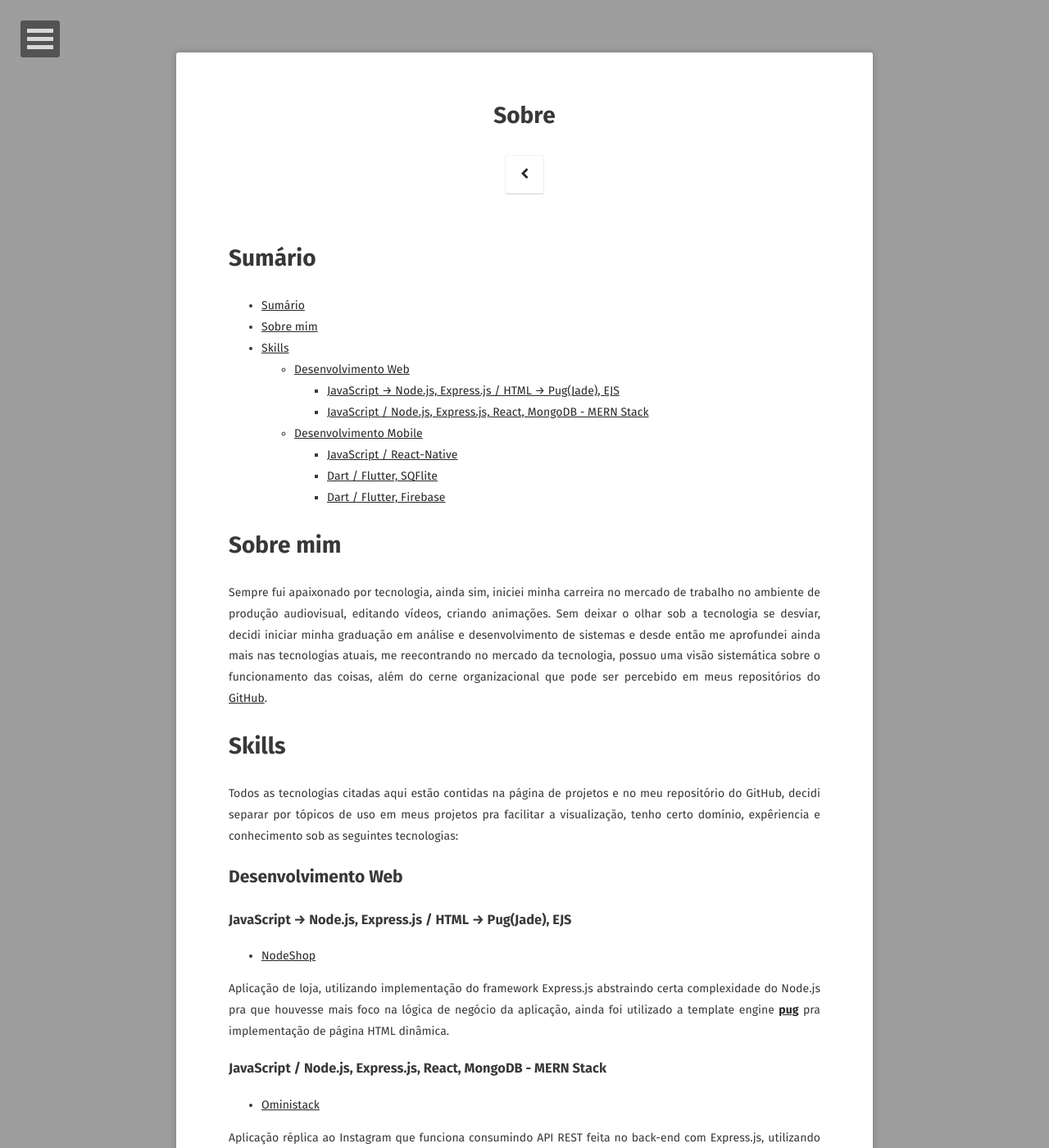
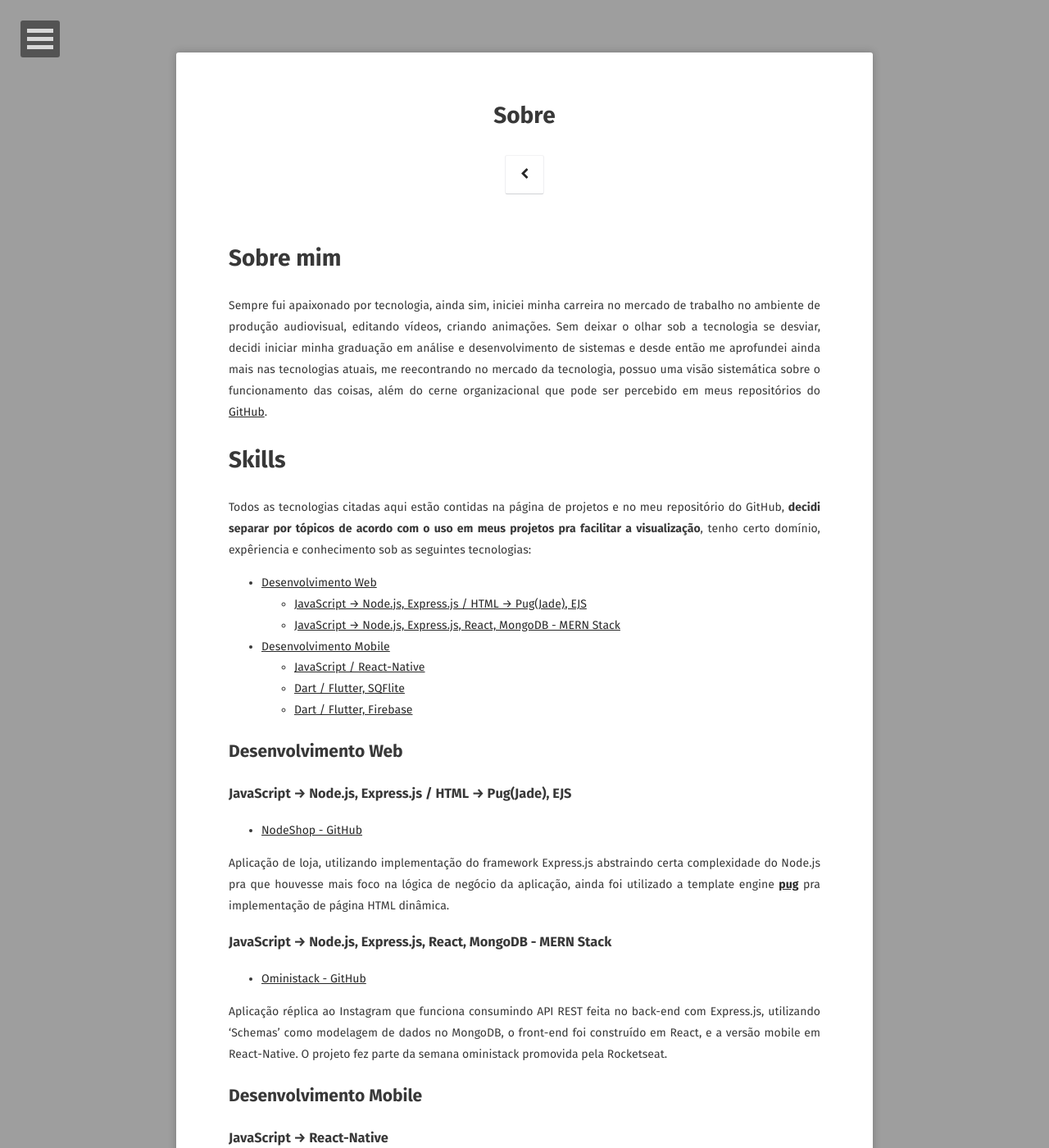
Before and after one commit to jsdaniell/jsdaniell.github.io, a Jekyll site: the page built from about/index.md, in a window 1280 px wide and 1400 px high. Shown: the whole window at 82% size. Built offline with Jekyll 4.4.1, drawn with Linux system fonts in a browser that asks for light colours; some web fonts are replaced; some of the changed text lies outside the part shown.

Commit message:
Página 'Sobre alterada'

```diff
--- a/about/index.md
+++ b/about/index.md
@@ -6,59 +6,57 @@ date: 2019-06-15
 comments: false
 ---
 
-# Sumário
-
-- [Sumário](#sum%C3%A1rio)
-- [Sobre mim](#sobre-mim)
-- [Skills](#skills)
-  - [Desenvolvimento Web](#desenvolvimento-web)
-    - [JavaScript → Node.js, Express.js / HTML → Pug(Jade), EJS](#javascript-%E2%86%92-nodejs-expressjs--html-%E2%86%92-pugjade-ejs)
-    - [JavaScript / Node.js, Express.js, React, MongoDB - MERN Stack](#javascript--nodejs-expressjs-react-mongodb---mern-stack)
-  - [Desenvolvimento Mobile](#desenvolvimento-mobile)
-    - [JavaScript / React-Native](#javascript--react-native)
-    - [Dart / Flutter, SQFlite](#dart--flutter-sqflite)
-    - [Dart / Flutter, Firebase](#dart--flutter-firebase)
-
 # Sobre mim
 
 Sempre fui apaixonado por tecnologia, ainda sim, iniciei minha carreira no mercado de trabalho no ambiente de produção audiovisual, editando vídeos, criando animações. Sem deixar o olhar sob a tecnologia se desviar, decidi iniciar minha graduação em análise e desenvolvimento de sistemas e desde então me aprofundei ainda mais nas tecnologias atuais, me reecontrando no mercado da tecnologia, possuo uma visão sistemática sobre o funcionamento das coisas, além do cerne organizacional que pode ser percebido em meus repositórios do [GitHub](github.com/jsdaniell).
 
 # Skills
 
-Todos as tecnologias citadas aqui estão contidas na página de projetos e no meu repositório do GitHub, decidi separar por tópicos de uso em meus projetos pra facilitar a visualização, tenho certo domínio, expêriencia e conhecimento sob as seguintes tecnologias:
+Todos as tecnologias citadas aqui estão contidas na página de projetos e no meu repositório do GitHub, **decidi separar por tópicos de acordo com o uso em meus projetos pra facilitar a visualização**, tenho certo domínio, expêriencia e conhecimento sob as seguintes tecnologias:
+
+
+
+<!-- ommit in TOC -->
+  - [Desenvolvimento Web](#desenvolvimento-web)
+    - [JavaScript → Node.js, Express.js / HTML → Pug(Jade), EJS](#javascript-%E2%86%92-nodejs-expressjs--html-%E2%86%92-pugjade-ejs)
+    - [JavaScript → Node.js, Express.js, React, MongoDB - MERN Stack](#javascript-%E2%86%92-nodejs-expressjs-react-mongodb---mern-stack)
+  - [Desenvolvimento Mobile](#desenvolvimento-mobile)
+    - [JavaScript / React-Native](#javascript--react-native)
+    - [Dart / Flutter, SQFlite](#dart--flutter-sqflite)
+    - [Dart / Flutter, Firebase](#dart--flutter-firebase)
 
 ## Desenvolvimento Web
 
 ### JavaScript → Node.js, Express.js / HTML → Pug(Jade), EJS
 
-- [NodeShop](https://github.com/jsdaniell/nodeshop)
+- [NodeShop - GitHub](https://github.com/jsdaniell/nodeshop)
 
 Aplicação de loja, utilizando implementação do framework Express.js abstraindo certa complexidade do Node.js pra que houvesse mais foco na lógica de negócio da aplicação, ainda foi utilizado a template engine **[pug](https://pugjs.org/api/getting-started.html)** pra implementação de página HTML dinâmica.
 
-### JavaScript / Node.js, Express.js, React, MongoDB - MERN Stack
+### JavaScript → Node.js, Express.js, React, MongoDB - MERN Stack
 
-- [Oministack](https://github.com/jsdaniell/oministack)
+- [Oministack - GitHub](https://github.com/jsdaniell/oministack)
 
 Aplicação réplica ao Instagram que funciona consumindo API REST feita no back-end com Express.js, utilizando 'Schemas' como modelagem de dados no MongoDB, o front-end foi construído em React, e a versão mobile em React-Native. O projeto fez parte da semana oministack promovida pela Rocketseat.
 
 ## Desenvolvimento Mobile
 
-### JavaScript / React-Native
+### JavaScript → React-Native
 
-- [Oministack](https://github.com/jsdaniell/oministack)
+- [Oministack - GitHub](https://github.com/jsdaniell/oministack)
 
 Neste mesmo repositório está a versão mobile do projeto construído na semana oministack, a aplicação mobile foi implementada em React-Native e consumindo a mesma API da versão Web da aplicação.
 
-### Dart / Flutter, SQFlite
+### Dart → Flutter, SQFlite
 
-[Lista de Contatos utilizando banco de dados relacional no Flutter](https://github.com/jsdaniell/contact_list_app)
+[Lista de Contatos utilizando banco de dados relacional no Flutter - GitHub](https://github.com/jsdaniell/contact_list_app)
 
 Um dos meus primeiros projetos utilizando o framework de desenvolvimento mobile Flutter, implementando persistência de dados local no próprio dispositivo, nesse projeto foi utilizado o plugin 'SQFlite' para possibilitar a implementação.
 
-[Meu artigo sobre implementação do SQFlite](https://jsdaniell.gitbook.io/source-code/flutter/utilizando-sqflite-para-criar-e-manipular-um-banco-de-dados-com-flutter)
+[Meu artigo sobre implementação do SQFlite - GitHub](https://jsdaniell.gitbook.io/source-code/flutter/utilizando-sqflite-para-criar-e-manipular-um-banco-de-dados-com-flutter)
 
-### Dart / Flutter, Firebase
+### Dart → Flutter, Firebase
 
-[Chat em tempo real utilizando Firebase](https://github.com/jsdaniell/online_chat_firebase)
+[Chat em tempo real utilizando Firebase - GitHub](https://github.com/jsdaniell/online_chat_firebase)
 
 Nesse projeto utilizei pela primeira vez o Firebase para persistência de dados da aplicação em nuvem, implementando ainda autenticação do usuário e upload de imagens.
```
